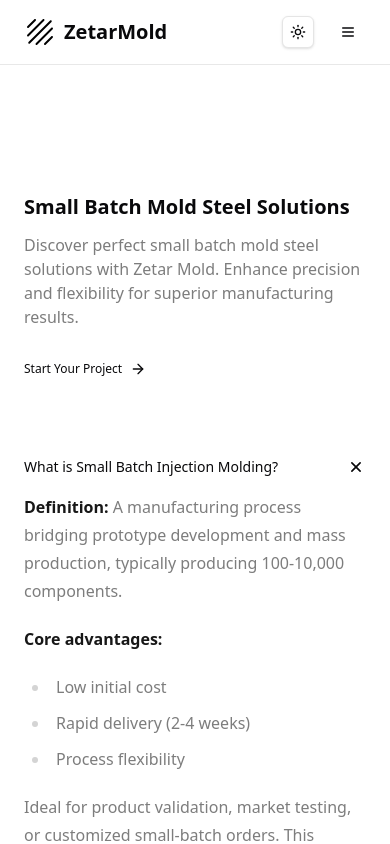
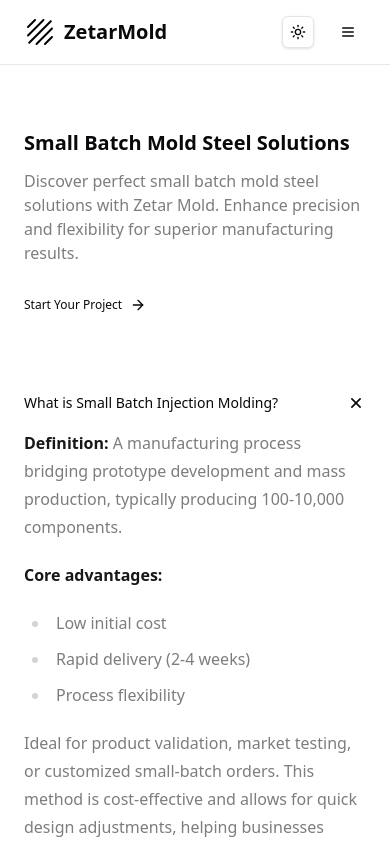
Before and after one commit to yansircc/zetarmold, a Next.js app: page /small-batch-mold-steel-solutions in a window 390 px wide. Shown: the top 844 px of the page. Built offline with nearby package versions, Linux system fonts and the light colour scheme.

Commit message:
fix: mobile-first

```diff
--- a/src/app/(about)/our-team/page.tsx
+++ b/src/app/(about)/our-team/page.tsx
@@ -3,7 +3,7 @@ import Image from 'next/image';
 import PageHeader from '@/components/page-header';
 export default function OurTeam() {
   return (
-    <section className="py-32">
+    <section className="py-16 md:py-24 lg:py-32">
       <div className="container flex flex-col gap-16 lg:px-16">
         <PageHeader
           title="Our Professional Team"
--- a/src/app/(resources)/(guide)/small-batch-mold-steel-solutions/page.tsx
+++ b/src/app/(resources)/(guide)/small-batch-mold-steel-solutions/page.tsx
@@ -4,7 +4,7 @@ import Faqs from './faqs';
 
 export default function SmallBatchMoldSteelSolutions() {
   return (
-    <section className="py-32">
+    <section className="py-16 md:py-24 lg:py-32">
       <div className="container flex flex-col gap-16 lg:px-16">
         <PageHeader
           title="Small Batch Mold Steel Solutions"
```
